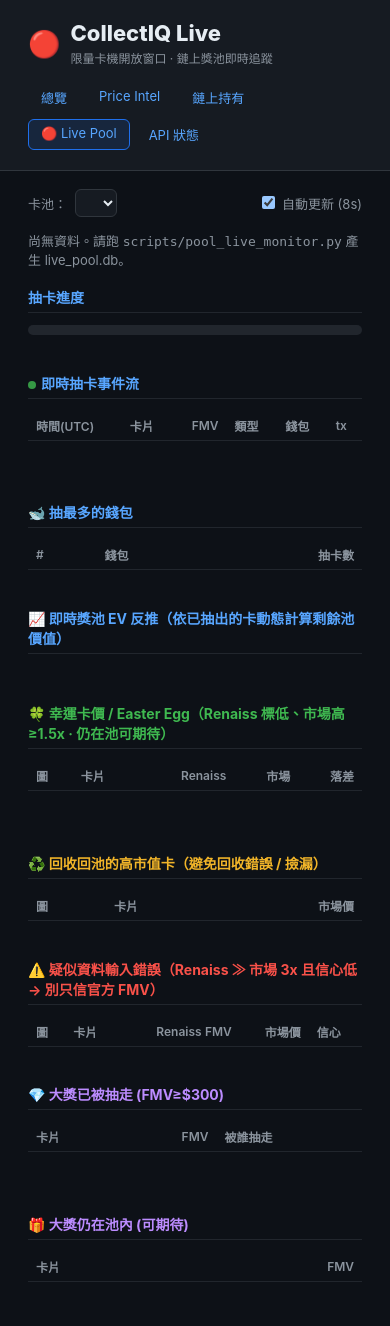
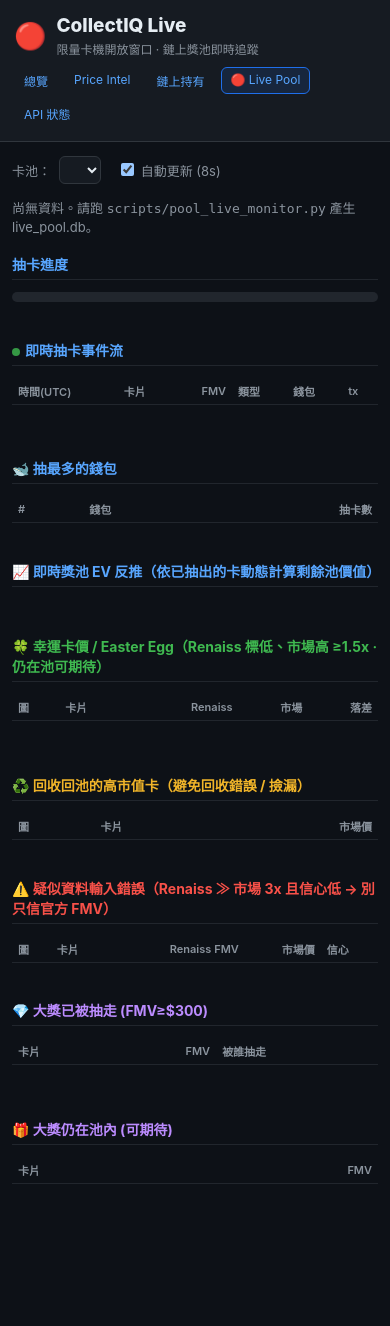
Before and after one commit to sanjassan/CollectIQ, a Flask app: page /live in a window 390 px wide. After the commit the page ends 1184 px from the top, so only its background shows below. Run offline with Flask 3, Linux system fonts and the light colour scheme; lists and menus that the app fills with data are empty.

Commit message:
Optimize the live pool page layout for mobile
Add a <=640px media query: tighten header/main padding, shrink font sizes, split
stat cards into two equal columns, stack multi-column sections into one column on
mobile, and add iOS momentum scrolling. Dense tables keep horizontal scrolling
but are no longer squeezed by 28px margins, noticeably improving small-screen
readability.

Co-Authored-By: Claude Opus 4.7 <noreply@anthropic.com>

```diff
--- a/templates/live.html
+++ b/templates/live.html
@@ -43,6 +43,26 @@
     @keyframes pulse { 0%,100%{opacity:1;} 50%{opacity:.3;} }
     .muted { color:#8b949e; font-size:13px; }
     img.th { width:30px; height:40px; object-fit:cover; border-radius:3px; background:#0b0d10; display:block; }
+
+    /* 手機（≤640px）：收窄留白、縮字級、統計卡等分兩欄，讓高密度表格不再被邊距擠壓 */
+    @media (max-width:640px){
+      header { padding:14px 14px; gap:10px; }
+      h1 { font-size:19px; }
+      main { padding:14px 12px; }
+      nav { width:100%; }
+      nav a { font-size:12px; padding:4px 9px; }
+      .bar label[style*="margin-left"] { margin-left:0 !important; }
+      .stat-row { gap:8px; }
+      .stat-card { flex:1 1 calc(50% - 8px); min-width:0; padding:10px 12px; }
+      .stat-card .sv { font-size:20px; }
+      .cols { gap:16px; }
+      .cols > div { min-width:0; flex:1 1 100%; }
+      .cd-time { font-size:24px; }
+      table { font-size:11px; }
+      th,td { padding:5px 6px; }
+      /* iOS 慣性捲動，讓寬表在手機上滑得順 */
+      .tbl-wrap { -webkit-overflow-scrolling:touch; }
+    }
   </style>
 </head>
 <body>
```
